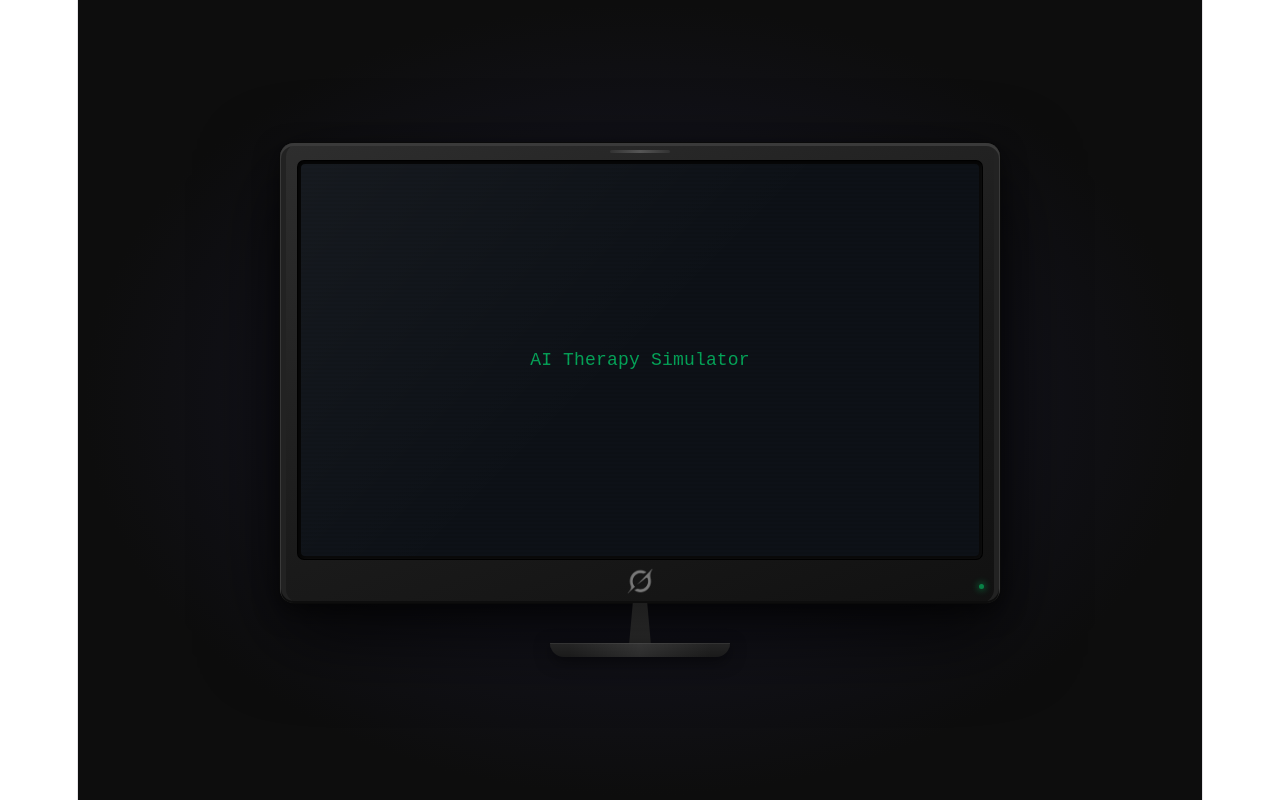
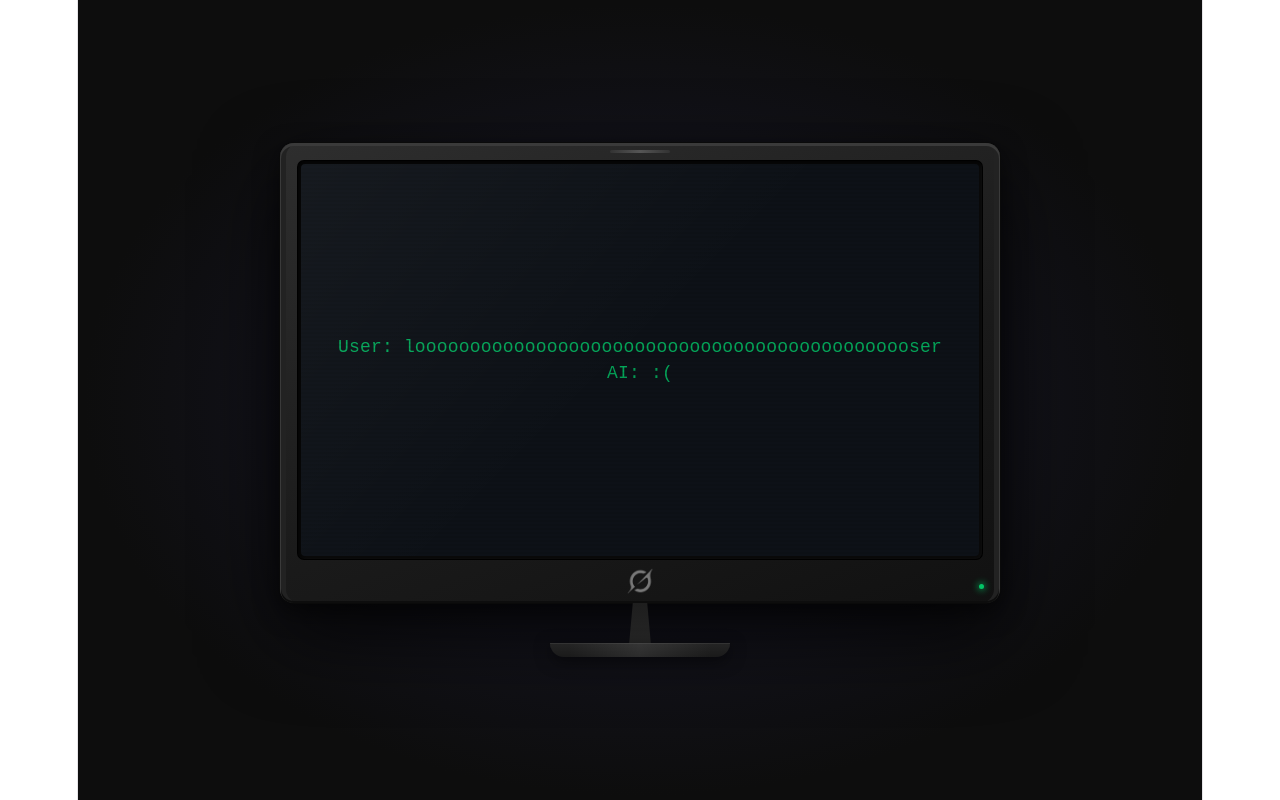
Before and after one commit to gdsc-2026/ai-therapy-simulator-2027, a React (Vite) app in the folder frontend/: page / in a window 1280 px wide. Built offline with nearby package versions, Linux system fonts and the light colour scheme.

Commit message:
finish contexts, update model services

```diff
--- a/frontend/src/app/GameScreen.tsx
+++ b/frontend/src/app/GameScreen.tsx
@@ -1,9 +1,18 @@
 import { Box } from "@mui/material";
 
 const GameScreen: React.FC = () => {
-  return <Box sx={{ color: "#00e676", fontFamily: "monospace", fontSize: 18, opacity: 0.7 }}>
-          AI Therapy Simulator
-        </Box>;
+  return (
+    <Box
+      sx={{
+        color: "#00e676",
+        fontFamily: "monospace",
+        fontSize: 18,
+        opacity: 0.7,
+      }}
+    >
+      User: loooooooooooooooooooooooooooooooooooooooooooooser <br></br> AI: :(
+    </Box>
+  );
 };
 
 export default GameScreen;
--- /dev/null
+++ b/frontend/src/app/contexts/sessionDialogContext.tsx
@@ -0,0 +1,38 @@
+import { createContext, useState } from "react";
+import { fetchSession } from "../../services/modelService";
+export interface SelectedSessionProviderValue {
+  selectedSessionId: number | undefined;
+  setSelectedSessionId: (sessionId: number) => unknown;
+}
+// eslint-disable-next-line react-refresh/only-export-components
+export const SelectedSessionContext = createContext({
+  selectedSessionId: undefined,
+  setSelectedSessionId: () => {},
+} as unknown as SelectedSessionProviderValue);
+
+const SelectedSessionProvider: React.FC<{ children: React.ReactNode }> = ({
+  children,
+}) => {
+  const [selectedSessionId, setSelectedSessionId] = useState<
+    number | undefined
+  >(undefined);
+
+  const setSelectedSessionIdHandler = (newId: number) => {
+    fetchSession(newId).then((session) => {
+      setSelectedSessionId(session.id);
+    });
+  };
+
+  return (
+    <SelectedSessionContext.Provider
+      value={{
+        selectedSessionId,
+        setSelectedSessionId: setSelectedSessionIdHandler,
+      }}
+    >
+      {children}
+    </SelectedSessionContext.Provider>
+  );
+};
+
+export default SelectedSessionProvider;
--- a/frontend/src/app/providers.tsx
+++ b/frontend/src/app/providers.tsx
@@ -1,8 +1,16 @@
 import type { ReactNode } from "react";
 import type React from "react";
 import { BrowserRouter } from "react-router-dom";
+import SessionProvider from "./contexts/sessionContext";
+import SelectedSessionProvider from "./contexts/sessionDialogContext";
 
 const Providers: React.FC<{ children: ReactNode }> = ({ children }) => {
-  return <BrowserRouter>{children}</BrowserRouter>;
+  return (
+    <BrowserRouter>
+      <SessionProvider>
+        <SelectedSessionProvider>{children}</SelectedSessionProvider>
+      </SessionProvider>
+    </BrowserRouter>
+  );
 };
 export default Providers;
--- a/frontend/src/services/modelService.ts
+++ b/frontend/src/services/modelService.ts
@@ -74,6 +74,13 @@ export const fetchDialoguesBySession = async (
   return response.data;
 };
 
+export const fetchLastDialogue = async (
+  sessionId: number,
+): Promise<Dialogue> => {
+  const response = await Axios.get(`/sessions/${sessionId}/last`);
+  return response.data;
+};
+
 export const fetchNextDialogue = async (
   sessionId: number,
 ): Promise<DialogueOptions> => {
@@ -86,10 +93,6 @@ export const fetchNextDialogue = async (
 export const sendDialogOption = async (
   sessionId: number,
   payload: NewDialogueResponse,
-): Promise<Dialogue> => {
-  const response = await Axios.post<Dialogue>(
-    `/sessions/${sessionId}/dialogue`,
-    payload,
-  );
-  return response.data;
+): Promise<void> => {
+  await Axios.post(`/sessions/${sessionId}/dialogue`, payload);
 };
```
Also changed, not shown: frontend/src/app/contexts/dialogContext.tsx (deleted).
